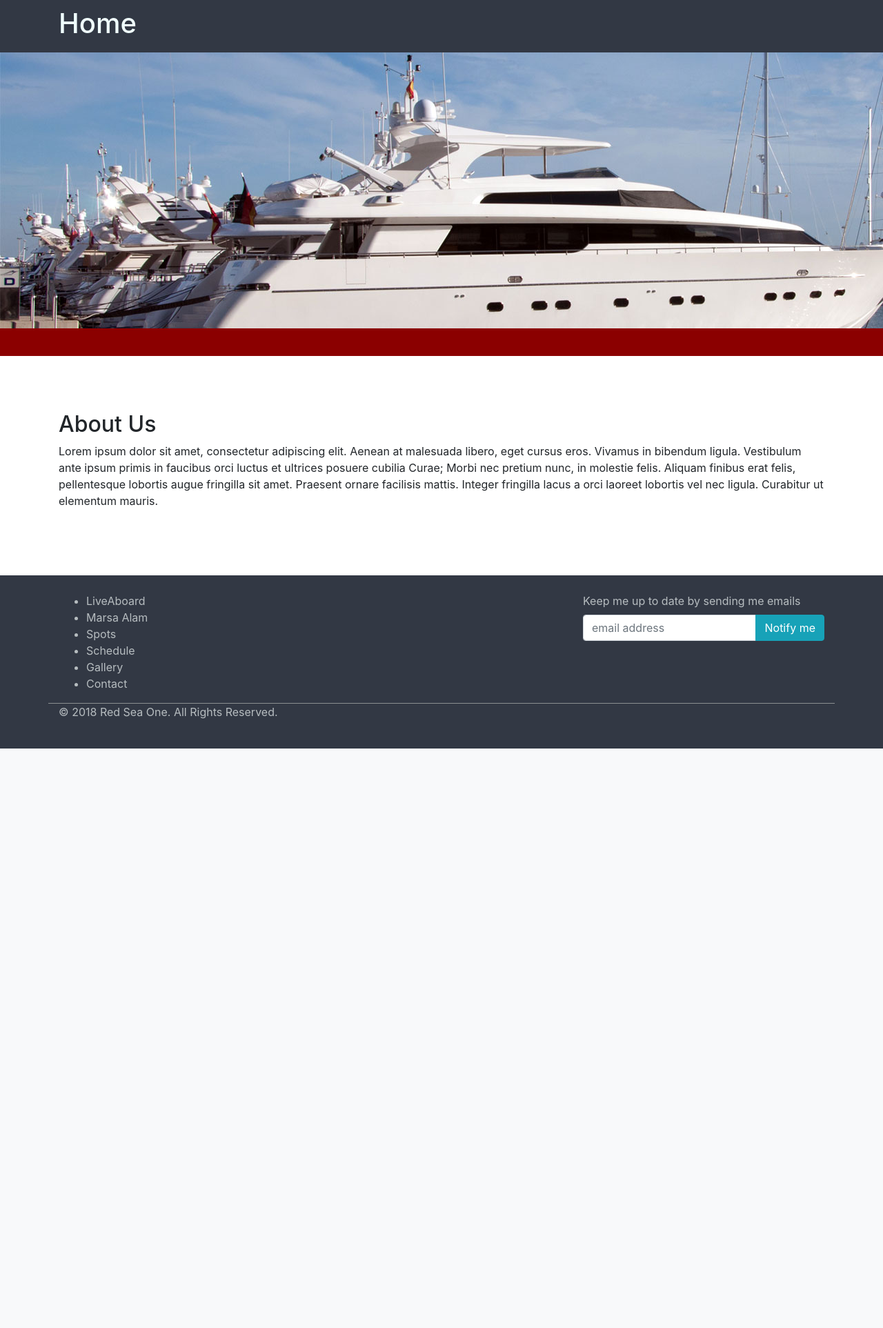
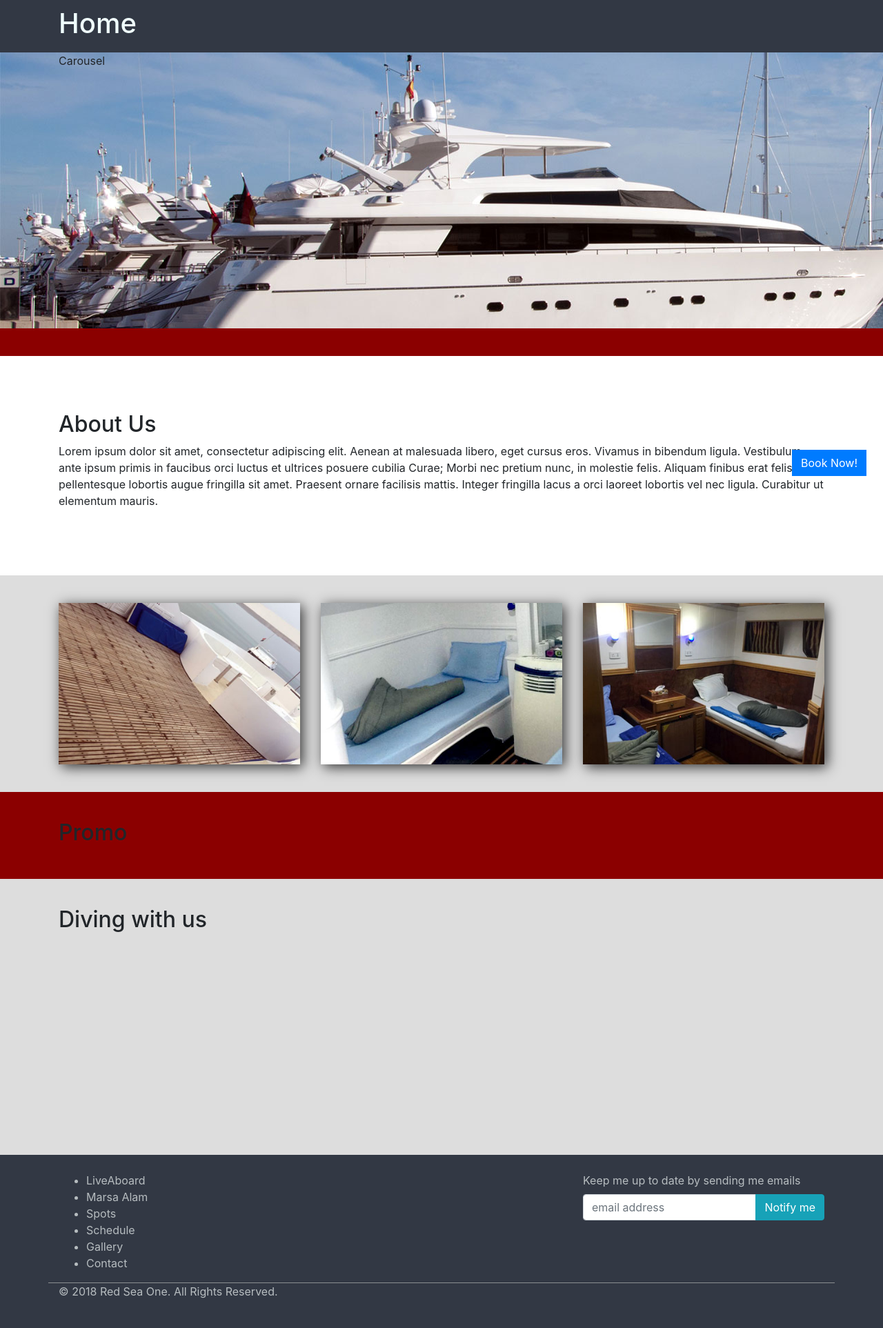
Before and after one commit to romheredia/redseaone, a PHP site: page / in a window 1280 px wide. Shown: the part 86-2011 px from the top of the page at 69% size. Before the commit the page ends 1171 px from the top, so only its background shows below. Run offline with PHP 8.4, Linux system fonts and the light colour scheme; some libraries are stand-ins or nearby versions.

Commit message:
Update 0.4

```diff
--- a/assets/resources/css/style.css
+++ b/assets/resources/css/style.css
@@ -30,6 +30,51 @@ footer {
     padding: 25px 0;
 }
 
+/*** Home Content ***/
+#home {
+    background-image: url('../images/home-bg.jpg');
+    background-repeat: no-repeat;
+    margin-bottom: 40px;
+}
+
+#about-us {
+    background: white;
+    padding: 80px 0;
+}
+
+#home-gallery {
+    background: #dddddd;
+    padding: 40px 0;
+}
+
+#home-gallery .img-thumbnail{
+    border-radius: 0;
+    background-color: unset;
+    border: none;
+    padding: 0;
+    box-shadow: 4px 4px 18px #333333;
+}
+
+#promo {
+    padding: 40px 0;
+}
+
+#diving-with-us {
+    min-height: 400px;
+    padding: 40px;
+    background: #dddddd;
+}
+
+#book-now {
+    position: fixed;
+    bottom: 1.5rem;
+    right: 1.5rem;
+}
+
+#book-now.btn.btn-primary {
+    border-radius: 0;
+}
+
 /*** liveaboard Content ***/
 
 #home {
@@ -38,10 +83,7 @@ footer {
     margin-bottom: 40px;
 }
 
-#about-us {
-    background: white;
-    padding: 80px 0;
-}
+
 
 /*** liveaboard Content ***/
 
--- a/index.php
+++ b/index.php
@@ -14,7 +14,7 @@
 
     <header id="home">
         <div class="container">
-
+            Carousel
         </div>
     </header>
 
@@ -31,6 +31,40 @@
         </div>
     </section>
 
+    <section id="home-gallery">
+        <div class="container">
+            <div class="row">
+                <div class="col-lg-4">
+                    <img src="assets/resources/images/home-gallery-1.jpg" class="img-thumbnail img-fluid">
+                </div>
+                <div class="col-lg-4">
+                    <img src="assets/resources/images/home-gallery-2.jpg" class="img-thumbnail img-fluid">
+                </div>
+                <div class="col-lg-4">
+                    <img src="assets/resources/images/home-gallery-3.jpg" class="img-thumbnail img-fluid">
+                </div>
+            </div>
+        </container>
+    </section>
+
+
+    <section id="promo">
+        <div class="container">
+            <h2>Promo</h2>
+        </div>
+    </section>
+
+    <section id="diving-with-us">
+        <div class="container">
+            <h2>Diving with us</h2>
+        </div>
+    </section>
+
+
+
+
+    <button type="button" id="book-now" class="btn btn-primary">Book Now!</button>
+
     <?php include 'footer.php'; ?>
 
 </body>
```
Also changed, not shown: assets/resources/images/home-gallery-1.jpg (added), assets/resources/images/home-gallery-2.jpg (added), assets/resources/images/home-gallery-3.jpg (added), scratch.html (added), 1 other file.
